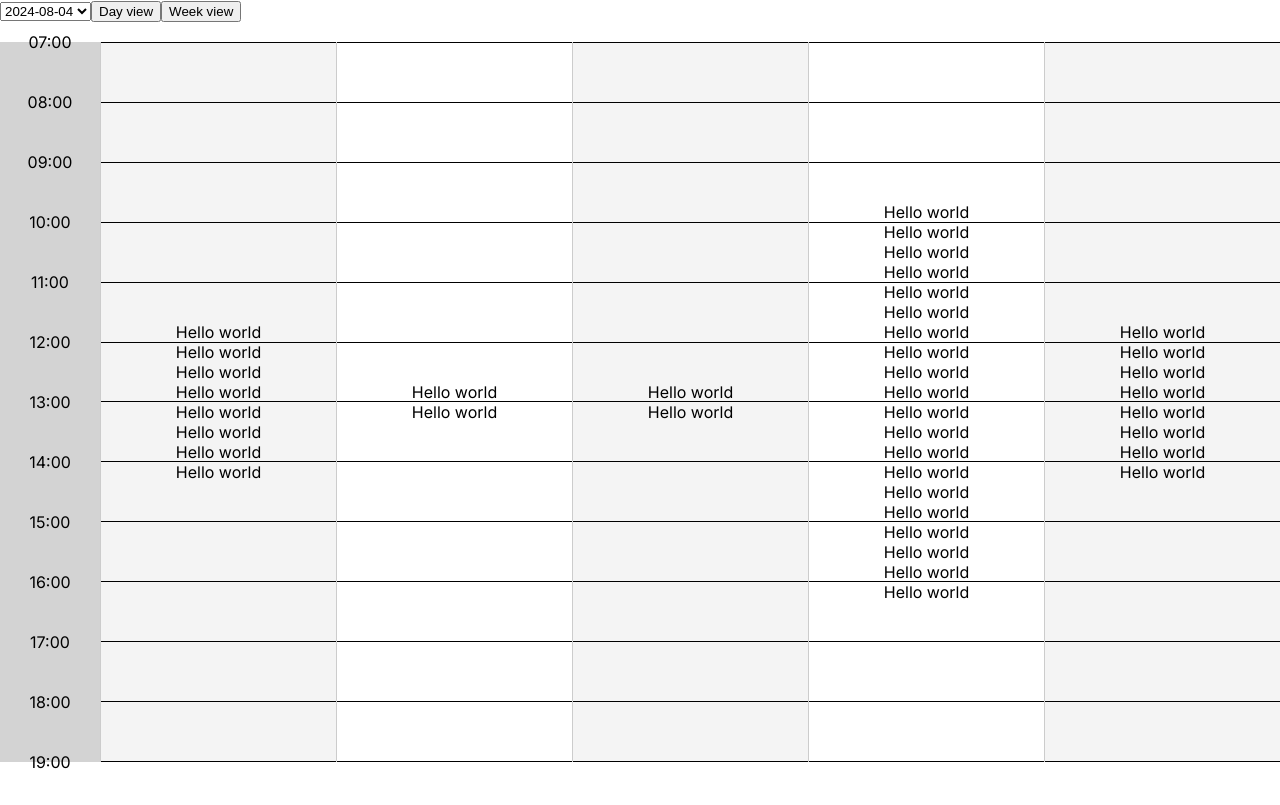
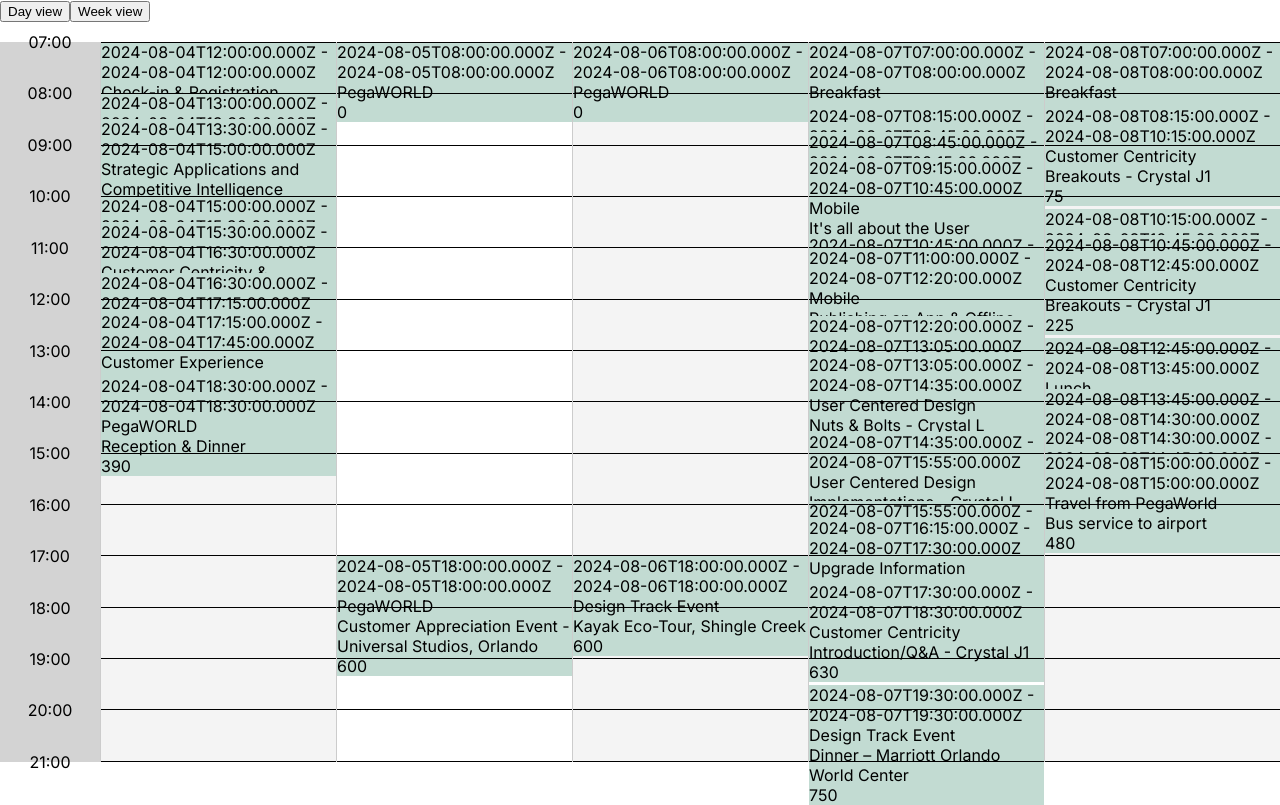
Before and after one commit to neil-kelsey/pega-agenda, a Next.js app: page / in a window 1280 px wide. Built offline with nearby package versions, Linux system fonts and the light colour scheme.

Commit message:
feat: A messy commit but it works so want to commit it - The activities now display at the correct starting positions

```diff
--- a/src/app/components/ActivityList.tsx
+++ b/src/app/components/ActivityList.tsx
@@ -3,19 +3,102 @@
 import { ActivityListProps } from "../types/activityListProps";
 import { useAppContext } from "../context/AppContext";
 
-const ActivityList: React.FC<ActivityListProps> = ({ selectedDate }) => {
+const ActivityList: React.FC<ActivityListProps> = ({ selectedDate, timeDifference }) => {
   const { data } = useAppContext();
   const activities = data.activities;
   const filteredActivities: Activity[] = activities.filter(activity =>
     activity.startTime.startsWith(selectedDate)
   );
 
+
+  console.log("NeilTest - ActivityList - filteredActivities", filteredActivities);
+
+
+
+
+
+  // We need to move the activities from the top of the div to their correct location
+
+  // FOLLOWING EXAMPLES are for the first page only - 2024-08-04
+
+  // timeDifference will return 8 - this is how many timestamps we return on the left hand column
+  // We will need to -1 from this number, the first number is 0, second is 1 and so on
+
+  // 100 / 7 will give one hour of height = 14.28%
+  // 100 / 7 / 60 will give one minute of height = 0.238%
+  const hours = timeDifference - 1;
+  const oneMinuteOfHeight = 100 / hours / 60;
+  console.log("NeilTest - ActivityList -  oneMinuteOfHeight", oneMinuteOfHeight);
+
+  // For 12:00 I would want 0%
+  // For 1:00 I would want 14.28%
+  // and so on
+
+  // Here are our activities
+  // 12:00, 13:00, 13:30, 15:00, 15:30, 16:30, 17:15, 18:30
+
+  // We know each activities start time - take the first example 12:00 - we want this to always return 0% of height
+  // The next example 13:00 needs to return 60 minutes of height
+
+  // So first we always minus 12:00 from all the values
+  const firstActivityStartDate = filteredActivities[0].startTime
+  console.log("NeilTest - ActivityList - firstActivityStartDate", firstActivityStartDate);
+
+  // TODO Feels like I repeat this functionality - consider moving it to a utils function
+  const extractTime = (isoString: string): string => {
+    const date = new Date(isoString);
+    const hours = date.getUTCHours().toString().padStart(2, '0');
+    const minutes = date.getUTCMinutes().toString().padStart(2, '0');
+    return `${hours}:${minutes}`;
+  };
+
+  // Then calculate the values in minutes
+  const calculateMinutesFromDayStart = (time: string): number => {
+    const [hours, minutes] = time.split(':').map(Number);
+    return (hours * 60) + minutes;
+  };
+
+  const firstActivityStartTimeTest = extractTime(firstActivityStartDate);
+  console.log("NeilTest - ActivityList - firstActivityStartTime", firstActivityStartTimeTest);
+
+  const totalMinutes = calculateMinutesFromDayStart(firstActivityStartTimeTest);
+  console.log("NeilTest - ActivityList - totalMinutes", totalMinutes); // 720
+
+// Extract the start time of the first activity and convert to minutes from the start of the day
+const firstActivityStartTime = extractTime(filteredActivities[0].startTime);
+const dayStartMinutes = calculateMinutesFromDayStart(firstActivityStartTime);
+
+// Add the new property to each activity
+const updatedActivities = filteredActivities.map((activity, index) => {
+  const activityStartTime = extractTime(activity.startTime);
+  const minutesFromDayStart = calculateMinutesFromDayStart(activityStartTime) - dayStartMinutes;
+
+  return {
+    ...activity,
+    minutesFromDayStart,
+  };
+});
+
+console.log("NeilTest - ActivityList - updatedActivities", updatedActivities); // 720
+
+  // Here are our activities new predicted values
+  // 0, 60, 90, 120, 150, 210, 255, 330
+
+  // then we can just do
+
+  // 0 x 0.238, 60 x 0.238 etc etc
+
   return (
-    <div>
-      {filteredActivities.map((activity, index) => (
-        <p key={index}>Hello world</p>
+    <>
+      {updatedActivities.map((activity, index) => (
+        <div style={{ top: activity.minutesFromDayStart * oneMinuteOfHeight  + "%" }} className={"activity category-" + activity.category} key={index}>
+          <p>{activity.startTime} - {activity.endTime}</p>
+          <p>{activity.title}</p>
+          <p>{activity.details}</p>
+          <p>{activity.minutesFromDayStart}</p>
+        </div>
       ))}
-    </div>
+    </>
   );
 };
 
--- a/src/app/components/Day.tsx
+++ b/src/app/components/Day.tsx
@@ -6,7 +6,7 @@
     return (
         <div className="day">
             <div className="activities">
-                <ActivityList selectedDate={date} />
+                <ActivityList timeDifference={timeDifference} selectedDate={date} />
             </div>
             <div className="time-lines">
                 {[...Array(timeDifference)].map((_, index) => (
--- a/src/app/components/FilterPanel.tsx
+++ b/src/app/components/FilterPanel.tsx
@@ -1,7 +1,7 @@
 import { ChangeEvent } from "react";
 import { FilterPanelProps } from "../types/filterPanelProps";
 
-const FilterPanel: React.FC<FilterPanelProps> = ({ uniqueDates, selectedDate, onDateChange, onViewModeChange }) => {
+const FilterPanel: React.FC<FilterPanelProps> = ({ viewMode, uniqueDates, selectedDate, onDateChange, onViewModeChange }) => {
   const handleDateChange = (event: ChangeEvent<HTMLSelectElement>) => {
     onDateChange(event.target.value);
   };
@@ -12,13 +12,15 @@
 
   return (
     <div>
-      <select onChange={handleDateChange} value={selectedDate}>
-        {uniqueDates.map(date => (
-          <option key={date} value={date}>{date}</option>
-        ))}
-      </select>
       <button onClick={handleViewModeChange('day')}>Day view</button>
       <button onClick={handleViewModeChange('week')}>Week view</button>
+      {viewMode === "week" ?
+        <></> :
+        <select onChange={handleDateChange} value={selectedDate}>
+          {uniqueDates.map(date => (
+            <option key={date} value={date}>{date}</option>
+          ))}
+        </select> }
     </div>
   );
 };
--- a/src/app/globals.css
+++ b/src/app/globals.css
@@ -61,3 +61,23 @@
   margin: 0;
   z-index: 1; /* Ensure the text is above the lines */
 }
+
+
+
+
+
+
+.activities {
+  position: relative;
+  height:100%;
+  width:100%;
+}
+
+.activities .activity {
+  position: absolute;
+  top:14.28%
+}
+
+.category-1 {
+  background-color: #c2dbd2;
+}
--- a/src/app/page.tsx
+++ b/src/app/page.tsx
@@ -32,7 +32,6 @@
   const [timeDifference, setTimeDifference] = useState<number>(0);
   const [weekTimeDifference, setWeekTimeDifference] = useState<number>(0);
   const [weekEarliestTime, setWeekEarliestTime] = useState<string>('');
-
   const [viewMode, setViewMode] = useState<'day' | 'week'>('week');
 
   console.log("NeilTest - viewMode", viewMode)
@@ -49,31 +48,30 @@
   };
 
   useEffect(() => {
+    if (viewMode === 'day') {
       // For a single day view we want to show the time range from the earliest event for that day to the latest
       // So we use calculateTimeRange to set these consts
       const { earliestTime, latestTime, timeDifference } = calculateTimeRange(data.activities, selectedDate);
       console.log("NeilTest - timecheck - timeDifference", timeDifference);
       console.log("NeilTest - earliestTime", earliestTime);
-
-
+      setEarliestTime(earliestTime);
+      setLatestTime(latestTime);
+      setTimeDifference(timeDifference);
+    } else {
       // But for week view we want to find the earliest and latest events for the entire week
       // TODO - we also need to find the earliest time for the week weekEarliestTime
       const { weekTimeDifference = 0, weekEarliestTime = '' } = calculateTimeRange(data.activities, uniqueDates);
       console.log("NeilTest - timecheck - weekTimeDifference", weekTimeDifference);
       console.log("NeilTest - timecheck - weekEarliestTime", weekEarliestTime);
-
       console.log("NeilTest - timecheck - weekEarliestTime", typeof weekEarliestTime);
-
-    setEarliestTime(earliestTime);
-    setLatestTime(latestTime);
-    setTimeDifference(timeDifference);
       setWeekTimeDifference(weekTimeDifference);
       setWeekEarliestTime(weekEarliestTime);
+    }
   }, [selectedDate, data.activities, uniqueDates]);
 
   return (
     <main className={styles.main}>
-      <FilterPanel uniqueDates={uniqueDates} selectedDate={selectedDate} onDateChange={handleDateChange} onViewModeChange={handleViewModeChange} />
+      <FilterPanel viewMode={viewMode} uniqueDates={uniqueDates} selectedDate={selectedDate} onDateChange={handleDateChange} onViewModeChange={handleViewModeChange} />
       {viewMode === "week" ?
         <Week uniqueDates={uniqueDates} timeDifference={weekTimeDifference} weekEarliestTime={weekEarliestTime} /> :
         <div className="week">
--- a/src/app/types/activityListProps.ts
+++ b/src/app/types/activityListProps.ts
@@ -1,3 +1,5 @@
 export interface ActivityListProps {
     selectedDate: string;
+    timeDifference: number;
+    minutesFromDayStart: number;
   }
--- a/src/app/types/filterPanelProps.ts
+++ b/src/app/types/filterPanelProps.ts
@@ -1,4 +1,5 @@
 export interface FilterPanelProps {
+    viewMode: string;
     uniqueDates: string[];
     selectedDate: string;
     onDateChange: (date: string) => void;
--- a/src/app/utils/calculateTimeRange.ts
+++ b/src/app/utils/calculateTimeRange.ts
@@ -14,6 +14,10 @@
     dates.some(date => activity.startTime.startsWith(date))
   );
 
+  console.log("NeilTest - timeTest - activities", activities);
+
+  console.log("NeilTest - timeTest - selectedDateOrDates", selectedDateOrDates);
+
   if (activitiesForSelectedDates.length > 0) {
     // We need to figure out the earliest time and latest time in the data
     // So we know the time range we want to display
@@ -26,6 +30,11 @@
     const formattedEarliest = earliest.substring(0, 5);
     const formattedLatest = latest.substring(0, 5);
 
+    console.log("NeilTest - timeTest - formattedEarliest", formattedEarliest);
+    console.log("NeilTest - timeTest - formattedLatest", formattedLatest);
+
+    //TODO - I don't like that we go from a string, then to a date value which is 1970 just to calculate difference
+
     // Next we need to calculate the time range
     // Calculate the time difference in hours
     const earliestDate = new Date(`1970-01-01T${earliest}`);
@@ -36,11 +45,15 @@
     // If the last event ends at, in the worst case 18:59 we want the last time displayed to be 19:00
     const differenceInHoursRoundedUp = Math.ceil(differenceInHours);
 
+    // add one for the starting value
+    // I ended up just adding another one for a total of 2 so there's some space at the bottom
+    const differenceInHoursRoundedUpPlusOne = differenceInHoursRoundedUp + 2;
+
     return {
       earliestTime: formattedEarliest,
       latestTime: formattedLatest,
-      timeDifference: differenceInHoursRoundedUp,
-      weekTimeDifference: differenceInHoursRoundedUp,
+      timeDifference: differenceInHoursRoundedUpPlusOne,
+      weekTimeDifference: differenceInHoursRoundedUpPlusOne,
       weekEarliestTime: formattedEarliest,
     };
   } else {
```
Lines whose indentation alone changed are shown as unchanged.
